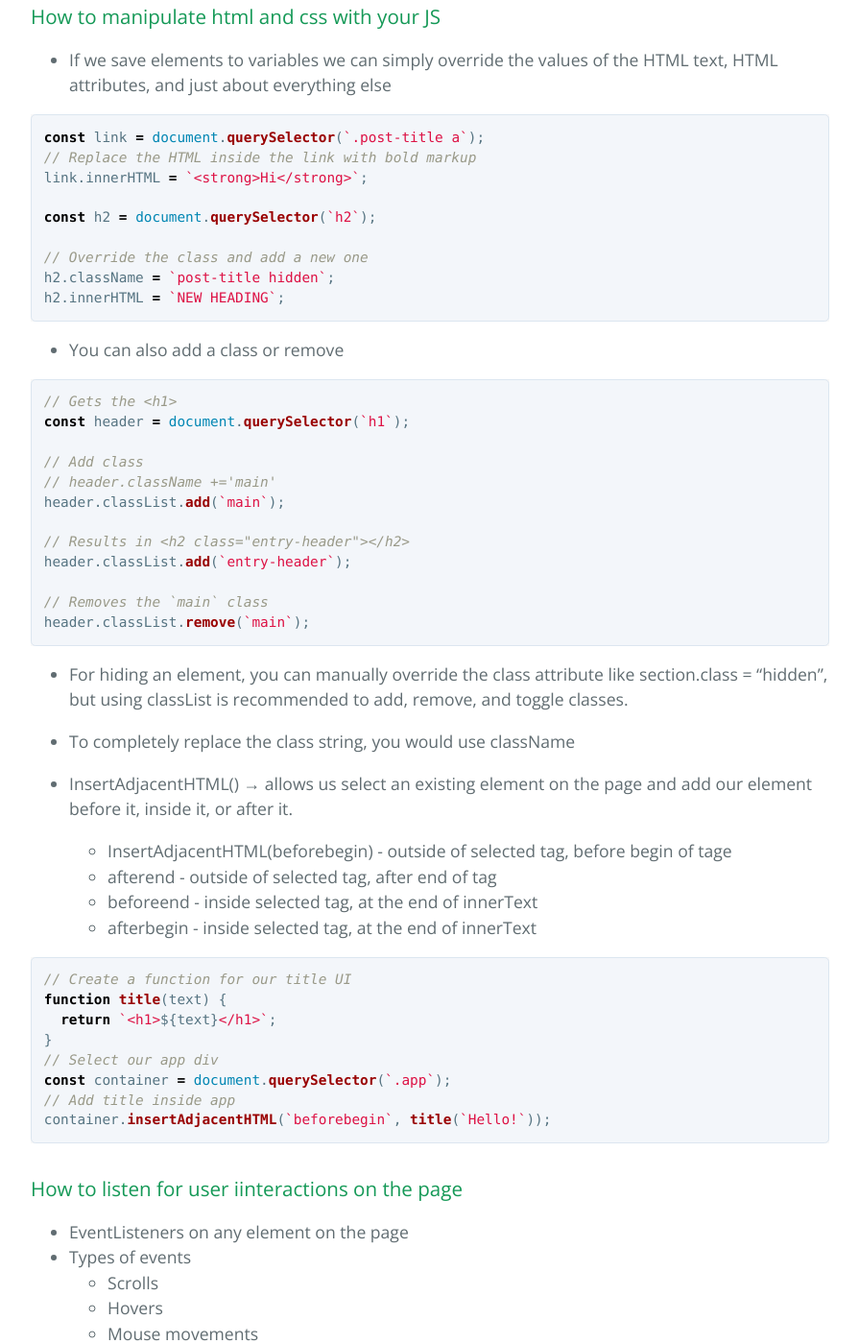
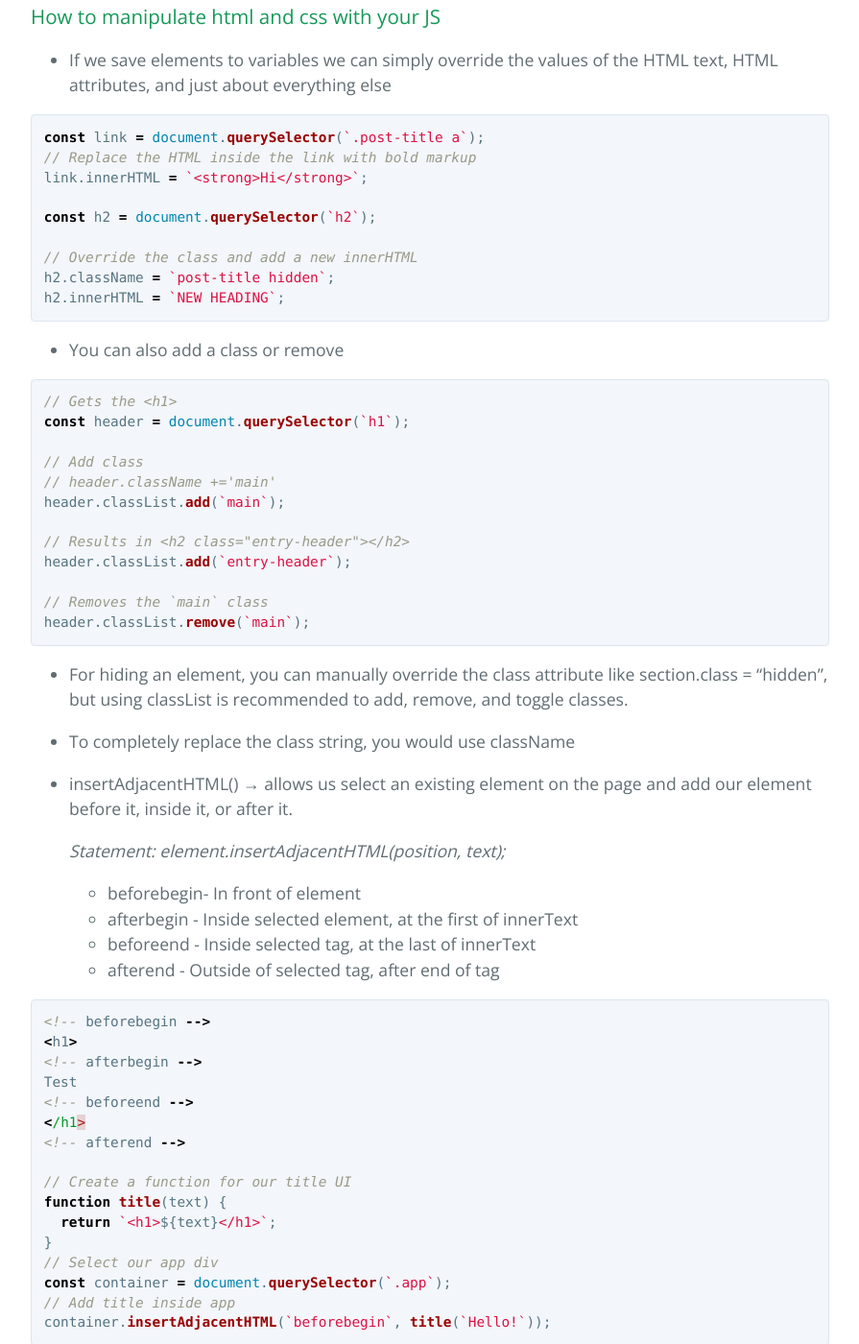
Before and after one commit to Hyukjoo-Lee/Hyukjoo-Lee.github.io_previous, a Jekyll site: the page built from _posts/2022-01-25-JavaScript_DOM Manipulation.markdown, in a window 1280 px wide and 1400 px high, scrolled down 1969 px. Shown: the whole window at 96% size, without its empty margins (192-1087 px from the left). Built offline with Jekyll 4.4.1, drawn with Linux system fonts in a browser that asks for light colours; some of the changed text lies outside the part shown.

Commit message:
fixed typos and make two contents more readable

````diff
--- a/_posts/2022-01-25-JavaScript_DOM Manipulation.markdown
+++ b/_posts/2022-01-25-JavaScript_DOM Manipulation.markdown
@@ -88,7 +88,7 @@ link.innerHTML = `<strong>Hi</strong>`;
 
 const h2 = document.querySelector(`h2`);
 
-// Override the class and add a new one
+// Override the class and add a new innerHTML
 h2.className = `post-title hidden`;
 h2.innerHTML = `NEW HEADING`;
 ```
@@ -114,14 +114,24 @@ header.classList.remove(`main`);
 
 - To completely replace the class string, you would use className
 
-- InsertAdjacentHTML() &rarr; allows us select an existing element on the page and add our element before it, inside it, or after it.
+- insertAdjacentHTML() &rarr; allows us select an existing element on the page and add our element before it, inside it, or after it.
 
-  - InsertAdjacentHTML(beforebegin) - outside of selected tag, before begin of tage
-  - afterend - outside of selected tag, after end of tag
-  - beforeend - inside selected tag, at the end of innerText
-  - afterbegin - inside selected tag, at the end of innerText
+  <em>Statement: element.insertAdjacentHTML(position, text);</em>
+
+  - beforebegin- In front of element
+  - afterbegin - Inside selected element, at the first of innerText
+  - beforeend - Inside selected tag, at the last of innerText
+  - afterend - Outside of selected tag, after end of tag
 
 ```javascript
+<!-- beforebegin -->
+<h1>
+<!-- afterbegin -->
+Test
+<!-- beforeend -->
+</h1>
+<!-- afterend -->
+
 // Create a function for our title UI
 function title(text) {
   return `<h1>${text}</h1>`;
@@ -132,11 +142,12 @@ const container = document.querySelector(`.app`);
 container.insertAdjacentHTML(`beforebegin`, title(`Hello!`));
 ```
 
-### How to listen for user iinteractions on the page
+### How to listen for user interactions on the page
 
 - EventListeners on any element on the page
 - Types of events
   - Scrolls
+  - Media event
   - Hovers
   - Mouse movements
   - Window resize
````
Also changed, not shown: other parts of _posts/2022-01-25-JavaScript_DOM Manipulation.markdown (+3 -3 lines), _posts/2022-01-26-JavaScript_Node.js.markdown (+13 -14 lines).
